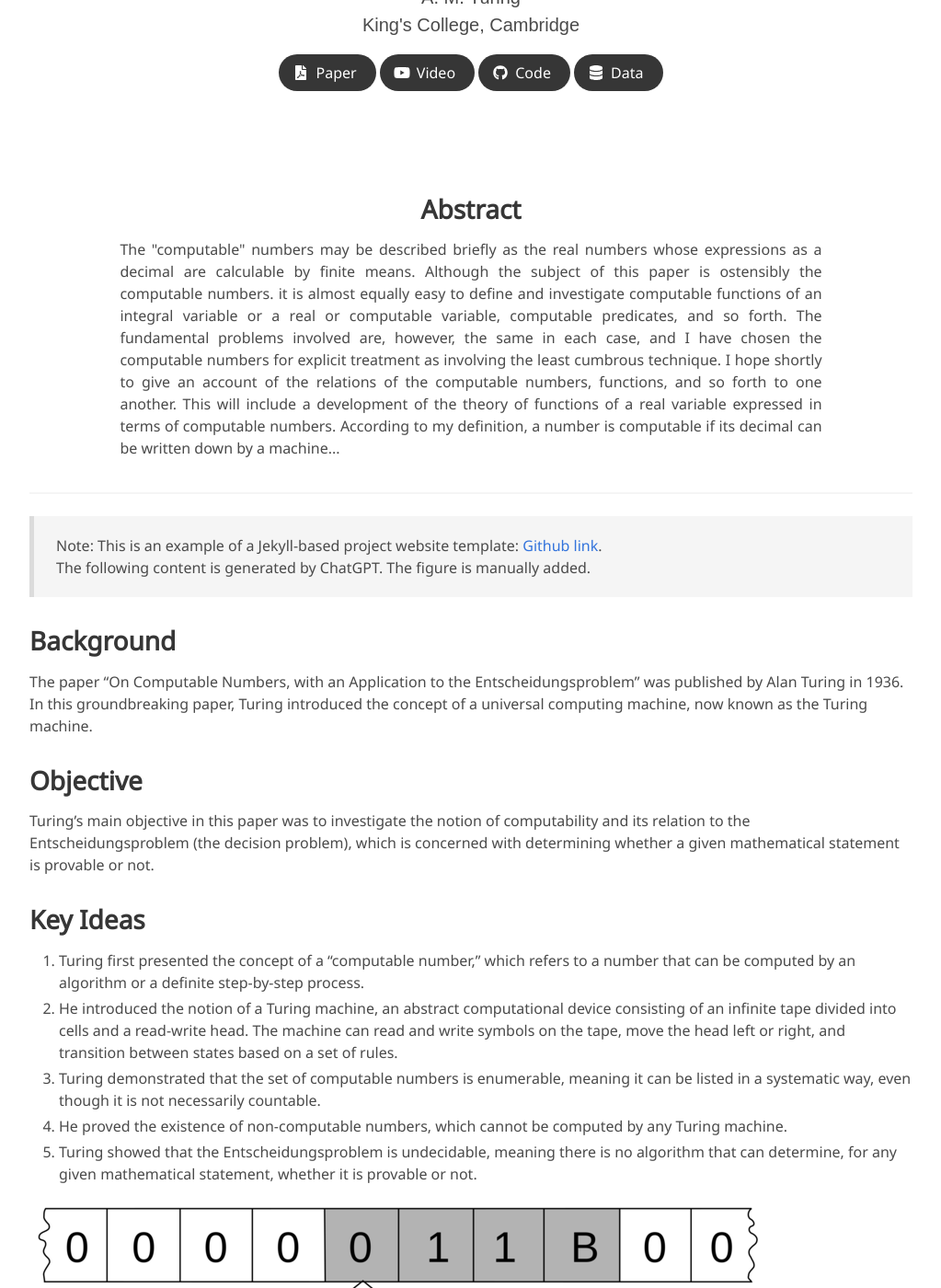
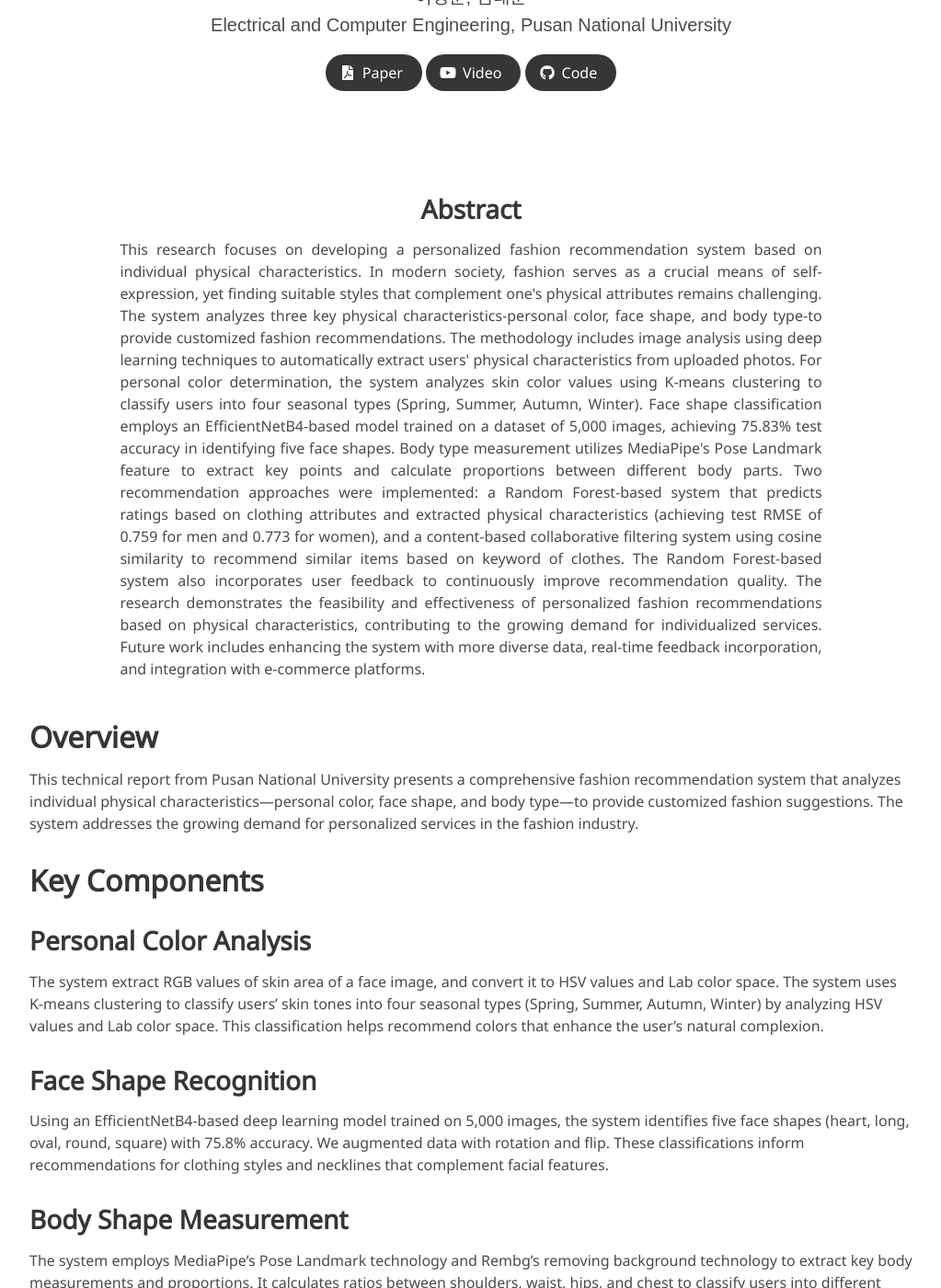
Before and after one commit to minchoCoin/capstone-team-24-page, a Jekyll site: the page built from index.md, in a window 1280 px wide and 1400 px high, scrolled down 198 px. Shown: the whole window at 92% size, without its empty margins (128-1151 px from the left). Built offline with Jekyll 4.4.1, drawn with Linux system fonts in a browser that asks for light colours; some web fonts are replaced; some of the changed text lies outside the part shown.

Commit message:
add contents

````diff
--- a/index.md
+++ b/index.md
@@ -2,15 +2,14 @@
 layout: project_page
 permalink: /
 
-title: On Computable Numbers, with an Application to the Entscheidungsproblem
+title: Fashion recommendation system based on personal characteristics
 authors:
-    A. M. Turing
+    이성훈, 김태훈
 affiliations:
-    King's College, Cambridge
-paper: https://www.cs.virginia.edu/~robins/Turing_Paper_1936.pdf
-video: https://www.youtube.com/results?search_query=turing+machine
-code: https://github.com/topics/turing-machines
-data: https://huggingface.co/docs/datasets
+    Electrical and Computer Engineering, Pusan National University
+paper: https://github.com/pnucse-capstone-2024/Capstone-2024-team-24/blob/main/docs/01.%EB%B3%B4%EA%B3%A0%EC%84%9C/03.%EC%B5%9C%EC%A2%85%EB%B3%B4%EA%B3%A0%EC%84%9C.pdf
+video: https://youtu.be/bAQ_bLVpX28?feature=shared
+code: https://github.com/pnucse-capstone-2024/Capstone-2024-team-24
 ---
 
 <!-- Using HTML to center the abstract -->
@@ -18,68 +17,98 @@ data: https://huggingface.co/docs/datasets
     <div class="column is-four-fifths">
         <h2>Abstract</h2>
         <div class="content has-text-justified">
-The "computable" numbers may be described briefly as the real
-numbers whose expressions as a decimal are calculable by finite means.
-Although the subject of this paper is ostensibly the computable numbers.
-it is almost equally easy to define and investigate computable functions
-of an integral variable or a real or computable variable, computable
-predicates, and so forth. The fundamental problems involved are,
-however, the same in each case, and I have chosen the computable numbers
-for explicit treatment as involving the least cumbrous technique. I hope
-shortly to give an account of the relations of the computable numbers,
-functions, and so forth to one another. This will include a development
-of the theory of functions of a real variable expressed in terms of computable
-numbers. According to my definition, a number is computable
-if its decimal can be written down by a machine...
+This research focuses on developing a personalized fashion recommendation system based on individual physical characteristics. In modern society, fashion serves as a crucial means of self-expression, yet finding suitable styles that complement one's physical attributes remains challenging. The system analyzes three key physical characteristics-personal color, face shape, and body type-to provide customized fashion recommendations.
+The methodology includes image analysis using deep learning techniques to automatically extract users' physical characteristics from uploaded photos. For personal color determination, the system analyzes skin color values using K-means clustering to classify users into four seasonal types (Spring, Summer, Autumn, Winter). Face shape classification employs an EfficientNetB4-based model trained on a dataset of 5,000 images, achieving 75.83% test accuracy in identifying five face shapes. Body type measurement utilizes MediaPipe's Pose Landmark feature to extract key points and calculate proportions between different body parts.
+Two recommendation approaches were implemented: a Random Forest-based system that predicts ratings based on clothing attributes and extracted physical characteristics (achieving test RMSE of 0.759 for men and 0.773 for women), and a content-based collaborative filtering system using cosine similarity to recommend similar items based on keyword of clothes. The Random Forest-based system also incorporates user feedback to continuously improve recommendation quality.
+The research demonstrates the feasibility and effectiveness of personalized fashion recommendations based on physical characteristics, contributing to the growing demand for individualized services. Future work includes enhancing the system with more diverse data, real-time feedback incorporation, and integration with e-commerce platforms.
         </div>
     </div>
 </div>
 
+
+# Overview
+This technical report from Pusan National University presents a comprehensive fashion recommendation system that analyzes individual physical characteristics—personal color, face shape, and body type—to provide customized fashion suggestions. The system addresses the growing demand for personalized services in the fashion industry.
+# Key Components
+## Personal Color Analysis
+The system extract RGB values of skin area of a face image, and convert it to HSV values and Lab color space. The system uses K-means clustering to classify users' skin tones into four seasonal types (Spring, Summer, Autumn, Winter) by analyzing HSV values and Lab color space. This classification helps recommend colors that enhance the user's natural complexion.
+## Face Shape Recognition
+Using an EfficientNetB4-based deep learning model trained on 5,000 images, the system identifies five face shapes (heart, long, oval, round, square) with 75.8% accuracy. We augmented data with rotation and flip. These classifications inform recommendations for clothing styles and necklines that complement facial features.
+## Body Shape Measurement
+The system employs MediaPipe's Pose Landmark technology and Rembg's removing background technology to extract key body measurements and proportions. It calculates ratios between shoulders, waist, hips, and chest to classify users into different body types, enabling recommendations that enhance body proportions.
+## Recommendation Engines
+Two approaches were implemented:
+
+- A Random Forest model that predicts ratings based on user characteristics and clothing attributes(appropriate wearing situation, fit, color, mood, style, season)
+- A content-based collaborative filtering system using cosine similarity to find similar clothing items based on keyword of the clothes
+
+The Random Forest model also incorporates user feedback to continuously improve recommendation quality, with demonstrated test RMSE scores of 0.759 for men and 0.773 for women.
+
+# Applications
+This technology enables highly personalized fashion recommendations that consider individual physical attributes rather than just following general trends. The web interface allows users to upload photos or manually input their characteristics to receive tailored fashion suggestions.
+# Future Directions
+Future enhancements include expanding the dataset, incorporating real-time trend analysis, and potential integration with e-commerce platforms to create a seamless shopping experience.
+
 ---
 
-> Note: This is an example of a Jekyll-based project website template: [Github link](https://github.com/shunzh/project_website).\
-> The following content is generated by ChatGPT. The figure is manually added.
+# data
+- [fashion preferences and recommendation data by year](https://aihub.or.kr/aihubdata/data/view.do?dataSetSn=71446)
 
-## Background
-The paper "On Computable Numbers, with an Application to the Entscheidungsproblem" was published by Alan Turing in 1936. In this groundbreaking paper, Turing introduced the concept of a universal computing machine, now known as the Turing machine.
+- [K-Fashion](https://www.aihub.or.kr/aihubdata/data/view.do?currMenu=115&topMenu=100&aihubDataSe=data&dataSetSn=51)
 
-## Objective
-Turing's main objective in this paper was to investigate the notion of computability and its relation to the Entscheidungsproblem (the decision problem), which is concerned with determining whether a given mathematical statement is provable or not.
+- [Face Shape dataset](https://www.kaggle.com/datasets/niten19/face-shape-dataset)
+- [Human Body classification dataset](https://data.ncl.ac.uk/articles/dataset/Human_Body_Shape_Classification_Dataset/19307300?file=34292915)
 
+- [Korean bodyshape data](https://sizekorea.kr/human-info/body-shape-class/age-gender-body)
+# Tables
+|               | man dataset | woman dataset |
+|---------------|-------------|---------------|
+| Train dataset | 0.304       | 0.312         |
+| Test dataset  | 0.759       | 0.773         |
 
-## Key Ideas
-1. Turing first presented the concept of a "computable number," which refers to a number that can be computed by an algorithm or a definite step-by-step process.
-2. He introduced the notion of a Turing machine, an abstract computational device consisting of an infinite tape divided into cells and a read-write head. The machine can read and write symbols on the tape, move the head left or right, and transition between states based on a set of rules.
-3. Turing demonstrated that the set of computable numbers is enumerable, meaning it can be listed in a systematic way, even though it is not necessarily countable.
-4. He proved the existence of non-computable numbers, which cannot be computed by any Turing machine.
-5. Turing showed that the Entscheidungsproblem is undecidable, meaning there is no algorithm that can determine, for any given mathematical statement, whether it is provable or not.
+*Table 9: Root Means Squared Error(RMSE) of Random Forest-based recommendation system.*
 
-![Turing Machine](/static/image/Turing_machine.png)
+# Figures
+![figure1](/static/image/figure1.PNG)
 
-*Figure 1: A representation of a Turing Machine. Source: [Wiki](https://en.wikipedia.org/wiki/Turing_machine).*
+*Figure 1: System Architecture*
 
-## Table: Comparison of Computable and Non-Computable Numbers
+![figure2](/static/image/figure2.PNG)
 
-| Computable Numbers | Non-Computable Numbers |
-|-------------------|-----------------------|
-| Rational numbers, e.g., 1/2, 3/4 | Transcendental numbers, e.g., π, e |
-| Algebraic numbers, e.g., √2, ∛3 | Non-algebraic numbers, e.g., √2 + √3 |
-| Numbers with finite decimal representations | Numbers with infinite, non-repeating decimal representations |
+*Figure 2: estimated measurements and locations for bust, waist, shoulder, and hips using MediaPipe. The dataset is (6)*
 
-He used the concept of a universal Turing machine to prove that the set of computable functions is recursively enumerable, meaning it can be listed by an algorithm.
+![figure3](/static/image/figure3.PNG)
 
-## Significance
-Turing's paper laid the foundation for the theory of computation and had a profound impact on the development of computer science. The Turing machine became a fundamental concept in theoretical computer science, serving as a theoretical model for studying the limits and capabilities of computation. Turing's work also influenced the development of programming languages, algorithms, and the design of modern computers.
+*Figure 3: The average color values for each personal color season (Spring, Summer, Autumn, Winter) identified through K-means clustering. The three parameters shown are Value (brightness), Saturation (color intensity), and b channel (yellow-blue axis). Spring shows high brightness and moderate intensity with warm undertones. Summer exhibits high brightness but low intensity with cool undertones. Autumn features lower brightness with warm undertones. Winter combines moderate brightness with higher intensity and cooler undertones.*
 
-## Citation
-```
-@article{turing1936computable,
-  title={On computable numbers, with an application to the Entscheidungsproblem},
-  author={Turing, Alan Mathison},
-  journal={Journal of Mathematics},
-  volume={58},
-  number={345-363},
-  pages={5},
-  year={1936}
-}
-```
+![figure4](/static/image/figure4.PNG)
+
+*Figure 4: Learning graph of Faceshape classification model based on EfficientNetB4. We first trained the model 25 epoches with freezing the weights of pretrained EfficientNetB4. At the final epoch, training accuracy was about 98.51 percent and test accuracy was about 69.61 percent. This model classify the faceshape(Heart, Oblong, Oval, Round, Square) from single face image*
+
+![figure5](/static/image/figure5.PNG)
+
+*Figure 5: Learning graph of Faceshape classification model based on EfficientNetB4 without freezing the pretrained model. We trained the model 20 epoches. Training accuracy was about 99.93 percent and test accuracy was about 75.83 percent at the best weights*
+
+![figure6](/static/image/figure6.PNG)
+
+*Figure 6. Fashion recommend system webpage*
+
+[![figure7.png](https://i.postimg.cc/FFq2XM9X/figure7.png)](https://postimg.cc/kDQjxh6T)
+
+*Figure 7. Fashion recommendation result*
+
+# references
+1. Yun-Seok Jung, “A Study on the Quantitative Diagnosis Model of Personal
+Color,” Journal of Convergence for Information Technology, Vol. 11, No. 11, pp.
+277-287, 2021. (in Korean)
+2. Jong-Suk An, “A Study on Effective Image Making Depending on Hair Style
+and Neckline,” J Korean Soc Cosmetol, Vol. 15, No. 1, pp.342-351, 2009. (in
+Korean)
+3. Soo-ae Kwon, Fashion and Life, Gyohakyungusa, 2016.
+4. “2023 Consumption Trend Series - 03 Personalized Services,” MezzoMedia
+Available: [https://www.mezzomedia.co.kr/data/insight_m_file/insight_m_file_1605.pdf](https://www.mezzomedia.co.kr/data/insight_m_file/insight_m_file_1605.pdf)
+ (downloaded 2024, May. 19)
+5. So-young Lee, “Personal Color Tone Type and Categorization of Harmonious
+Colors According to Skin Color,” M.S. thesis, Graduate School of Cultural and
+Information Policy, Hongik Univ., Seoul, South Korea, 2019. (in Korean)
+6. Cameron Patrick Trotter et al. Human Body Shape Classification Dataset.
+[https://data.ncl.ac.uk/articles/dataset/Human_Body_Shape_Classification_Dataset/19307300?file=34292915](https://data.ncl.ac.uk/articles/dataset/Human_Body_Shape_Classification_Dataset/19307300?file=34292915)
````
Also changed, not shown: static/image/Turing_machine.png (deleted), static/image/figure1.PNG (added), static/image/figure2.PNG (added), static/image/figure3.PNG (added), static/image/figure4.PNG (added), static/image/figure5.PNG (added), static/image/figure6.PNG (added).
